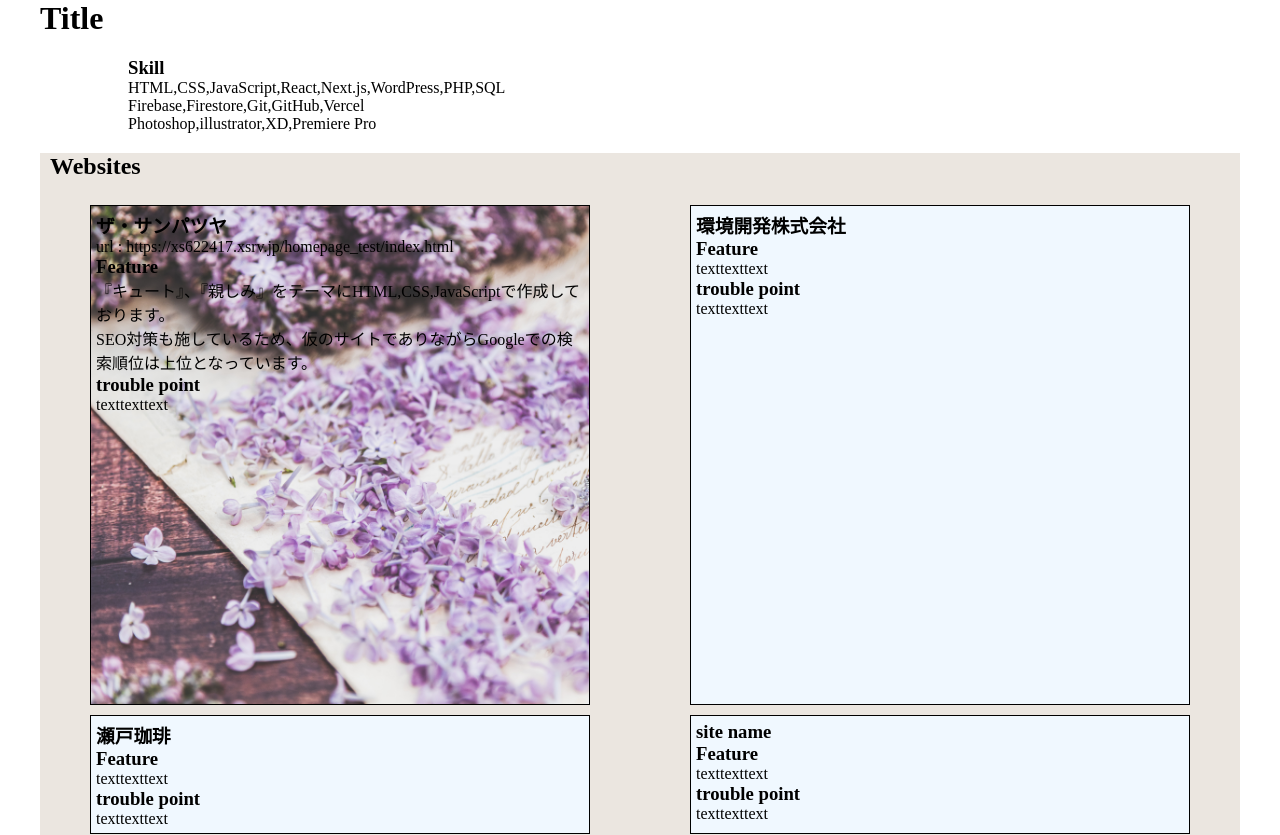
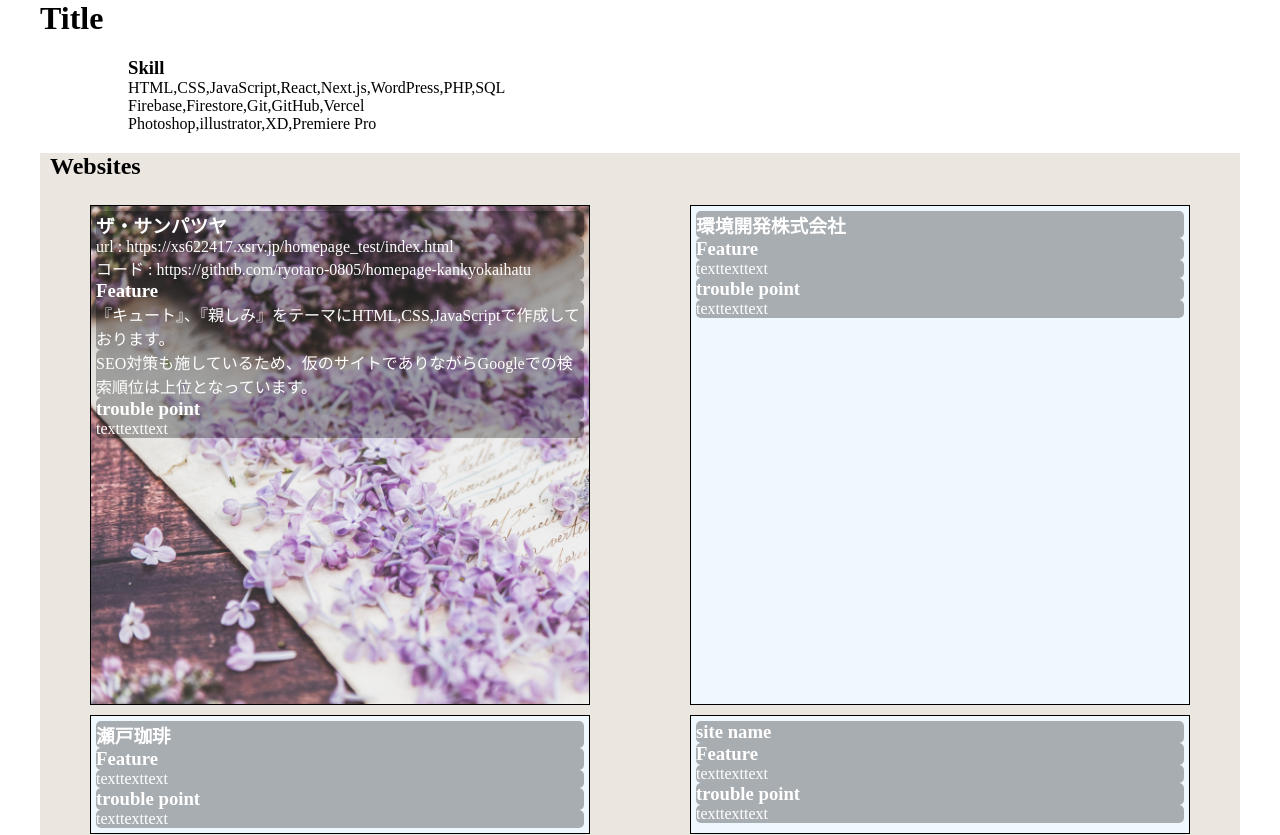
Before and after one commit to ryotaro-0805/portfolio, a Next.js app: page / in a window 1280 px wide. Shown: the top 835 px of the page. Built offline with nearby package versions, Linux system fonts and the light colour scheme.

Commit message:
✅ 変更した

```diff
--- a/src/pages/index.tsx
+++ b/src/pages/index.tsx
@@ -34,6 +34,7 @@ export default function Home() {
               <a href="https://xs622417.xsrv.jp/homepage_test/index.html">
                 <h3>ザ・サンパツヤ</h3>
                 <p className={styles.url_p}>url : https://xs622417.xsrv.jp/homepage_test/index.html</p>
+                <p className={styles.code_p}>コード : https://github.com/ryotaro-0805/homepage-kankyokaihatu</p>
                 <h3>Feature</h3>
                 <p>『キュート』、『親しみ』をテーマにHTML,CSS,JavaScriptで作成しております。</p>
                 <p>SEO対策も施しているため、仮のサイトでありながらGoogleでの検索順位は上位となっています。</p>
--- a/src/styles/Home.module.css
+++ b/src/styles/Home.module.css
@@ -44,6 +44,12 @@
   }
 }
 
+.websites_wrapper p,.websites_wrapper h3{
+  color: #fff;
+  background-color: rgba(0, 0, 0,.3);
+  border-radius: 5px;
+}
+
 .sanpatuya{
   height: 500px;
   background-image: url(../../public/img/sanpatuya.jpg);
```
